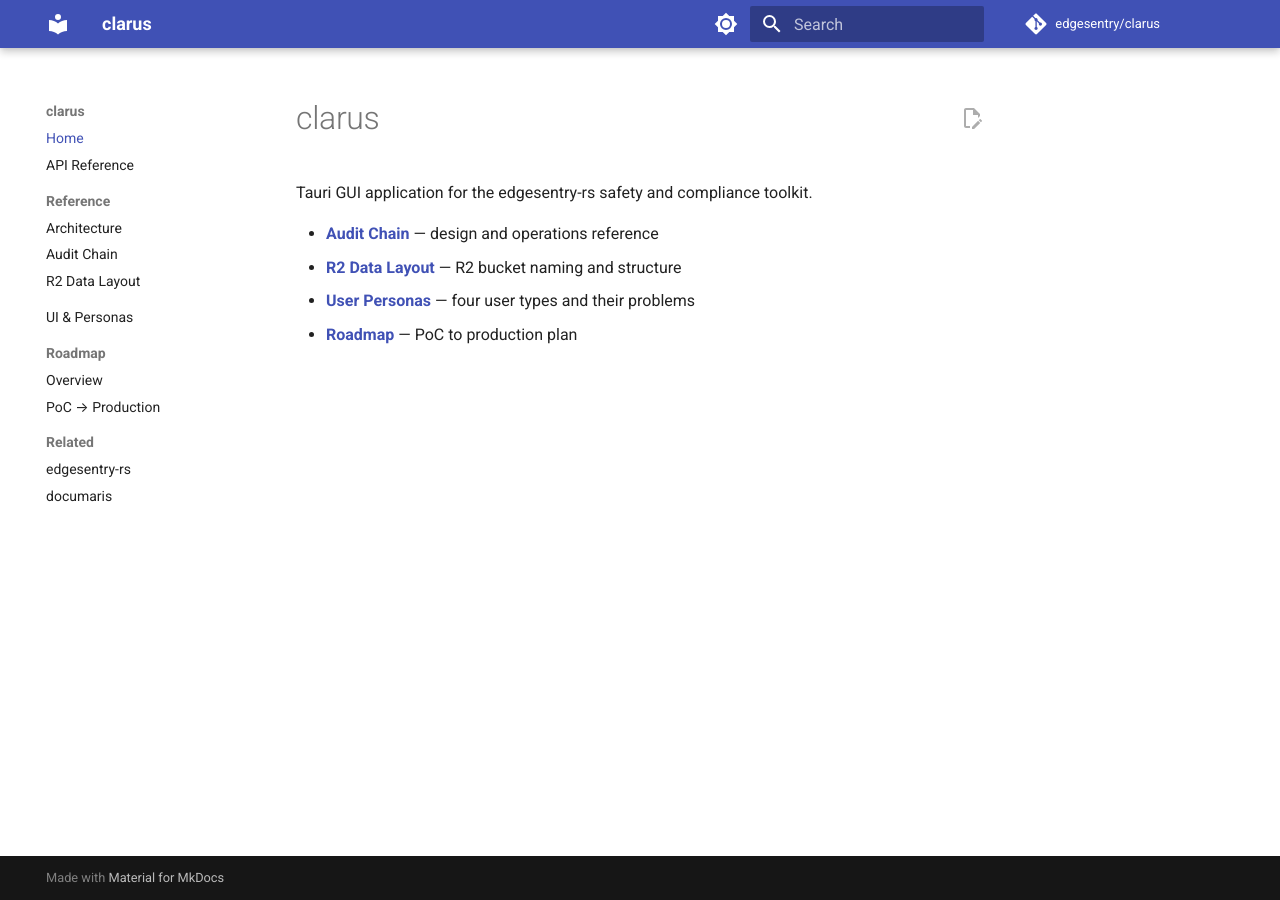
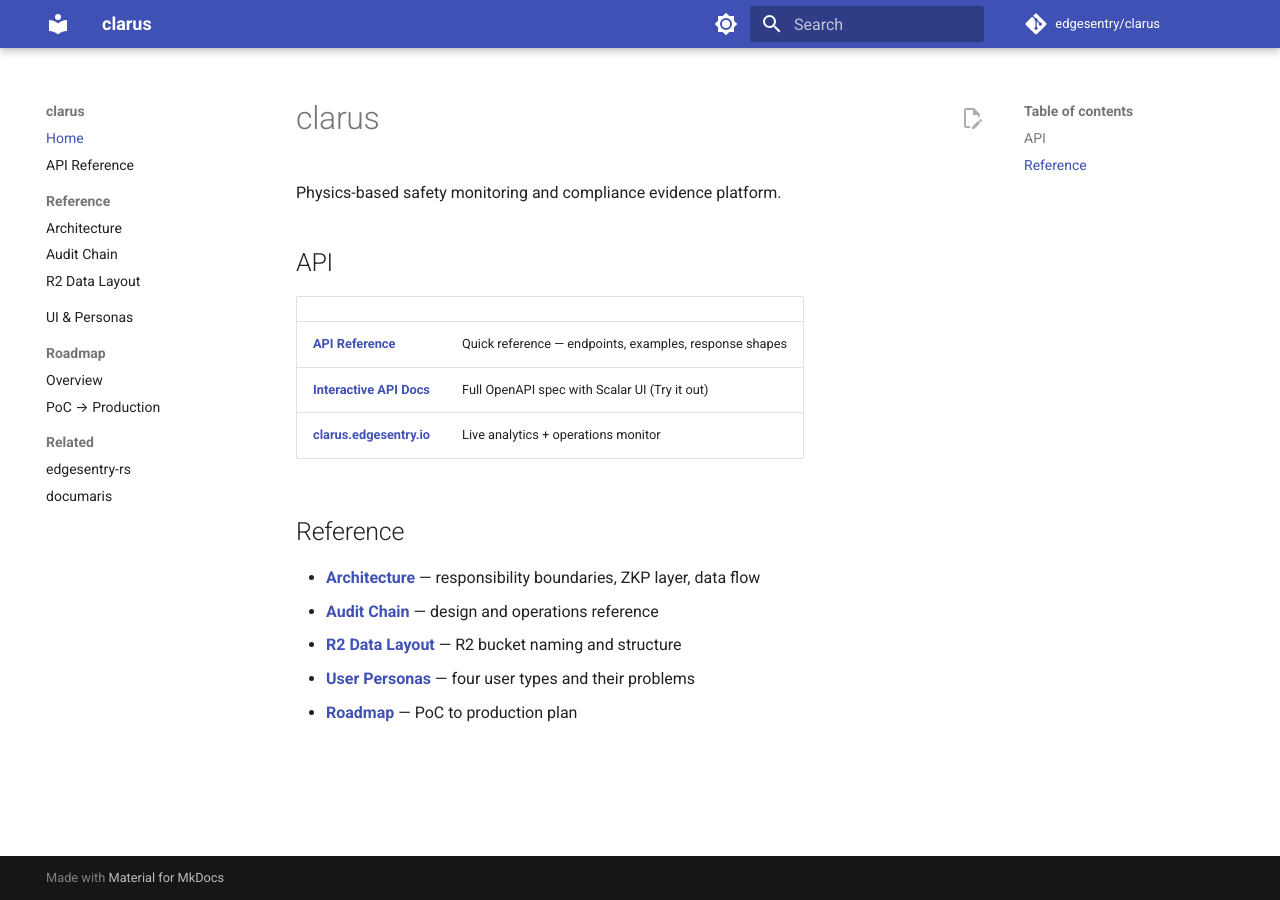
Before and after one commit to edgesentry/clarus, an MkDocs documentation site: the page built from docs/index.md, in a window 1280 px wide. Built offline with MkDocs 1.6.1 and Material for MkDocs 9.7.7, drawn with Linux system fonts in a browser that asks for light colours; comment, search, counter and statistics services are not loaded.

Commit message:
docs: add API docs links to README, AGENTS.md, and docs/
- README.md: top-of-file badge links to API Reference, Interactive Docs, Docs
- AGENTS.md: add Docs + API docs URLs alongside demo app line
- docs/index.md: add API section with links to api-reference.md and Scalar UI
- docs/ref-architecture.md: make /api-docs and /api/verify clickable links

Co-Authored-By: Claude Sonnet 4.6 <noreply@anthropic.com>

```diff
--- a/docs/index.md
+++ b/docs/index.md
@@ -1,7 +1,18 @@
 # clarus
 
-Tauri GUI application for the edgesentry-rs safety and compliance toolkit.
+Physics-based safety monitoring and compliance evidence platform.
 
+## API
+
+| | |
+|---|---|
+| **[API Reference](api-reference.md)** | Quick reference — endpoints, examples, response shapes |
+| **[Interactive API Docs](https://clarus.edgesentry.io/api-docs)** | Full OpenAPI spec with Scalar UI (Try it out) |
+| **[clarus.edgesentry.io](https://clarus.edgesentry.io/)** | Live analytics + operations monitor |
+
+## Reference
+
+- **[Architecture](ref-architecture.md)** — responsibility boundaries, ZKP layer, data flow
 - **[Audit Chain](ref-audit-chain.md)** — design and operations reference
 - **[R2 Data Layout](ref-r2-data-layout.md)** — R2 bucket naming and structure
 - **[User Personas](ui-personas.md)** — four user types and their problems
```
Also changed, not shown: AGENTS.md (+1 -0 lines), README.md (+2 -0 lines), docs/ref-architecture.md (+3 -3 lines).
